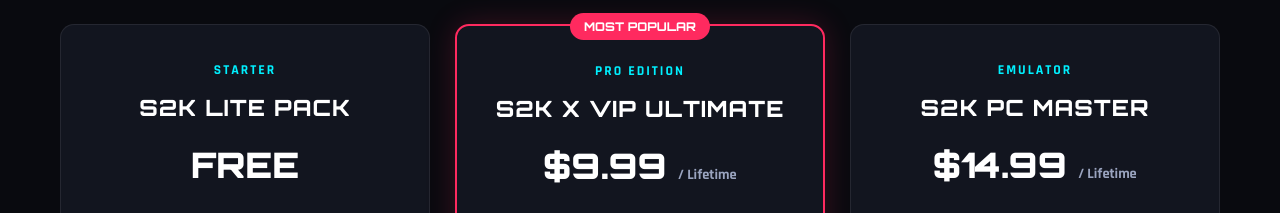
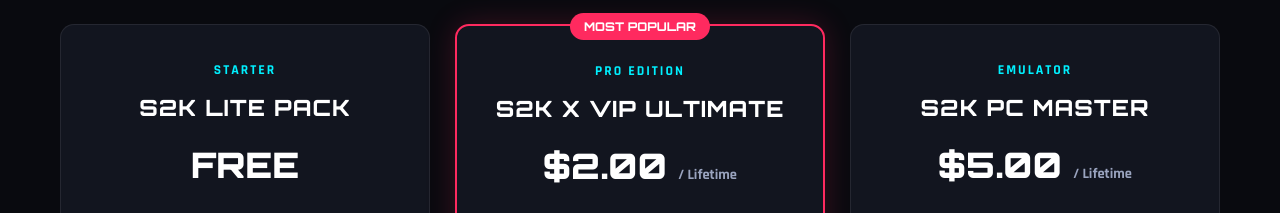
Before and after one commit to s2kxit2008/S2K-X-SENSI, a plain HTML site: page index.html in a window 1280 px wide. Shown: the part 1900-2113 px from the top of the page. Drawn offline with Linux system fonts and the light colour scheme.

Commit message:
Update index.html

```diff
--- a/index.html
+++ b/index.html
@@ -186,7 +186,7 @@
                     <div class="popular-ribbon">MOST POPULAR</div>
                     <div class="pack-tier">PRO EDITION</div>
                     <h3>S2K X VIP ULTIMATE</h3>
-                    <div class="price">$9.99 <span>/ Lifetime</span></div>
+                    <div class="price">$2.00 <span>/ Lifetime</span></div>
                     <ul>
                         <li><i class="fas fa-check"></i> Custom Calibration for Your Exact Model</li>
                         <li><i class="fas fa-check"></i> 3-Finger & 4-Finger Pro Claw HUDs</li>
@@ -202,7 +202,7 @@
                 <div class="pack-card">
                     <div class="pack-tier">EMULATOR</div>
                     <h3>S2K PC MASTER</h3>
-                    <div class="price">$14.99 <span>/ Lifetime</span></div>
+                    <div class="price">$5.00 <span>/ Lifetime</span></div>
                     <ul>
                         <li><i class="fas fa-check"></i> BlueStacks 5 & MSI App Player Tweaks</li>
                         <li><i class="fas fa-check"></i> Precision X/Y Axis Mouse Ratios</li>
```
